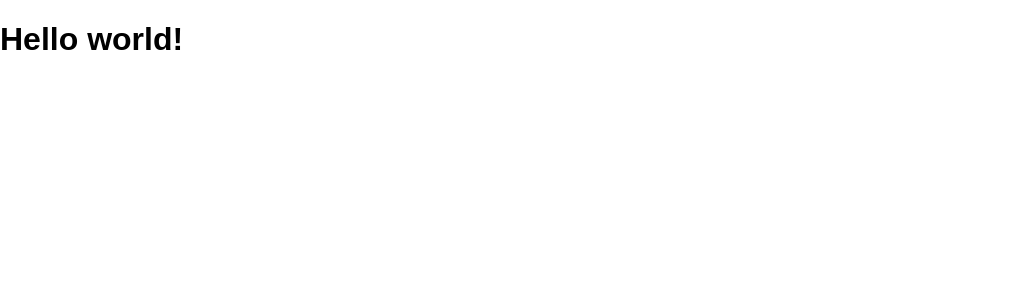
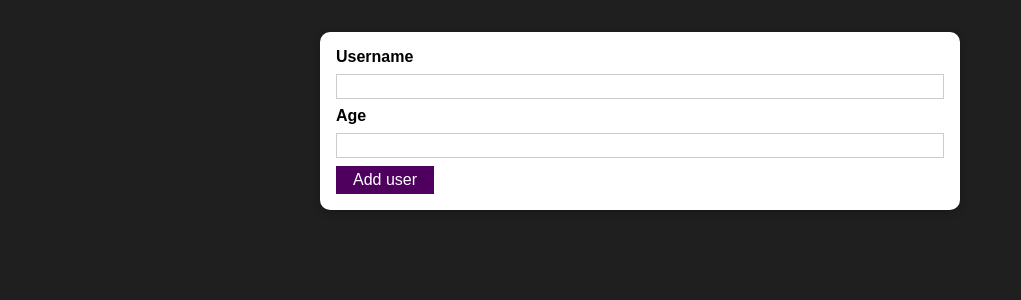
Before and after one commit to becasualle/input-form-react, a React (Create React App) app: page / in a window 1280 px wide. Shown: the top 300 px of the page, without its empty margins (0-1021 px from the left). Built offline with nearby package versions, Linux system fonts and the light colour scheme.

Commit message:
did form and get values

```diff
--- a/src/App.js
+++ b/src/App.js
@@ -1,9 +1,11 @@
+import React from 'react';
+import AddUser from './components/Users/AddUser';
 
 function App() {
 
   return (
     <div className="App">
-      <h1>Hello world!</h1>
+      <AddUser />
     </div>
   );
 }
--- /dev/null
+++ b/src/components/UI/Button.js
@@ -0,0 +1,11 @@
+import styles from './Button.module.css'
+
+const Button = props => {
+    return (
+        <button className={styles.button} type={props.type || 'button'} onClick={props.onClick}>
+            {props.children}
+        </button>
+    );
+}
+
+export default Button;
--- /dev/null
+++ b/src/components/UI/Button.module.css
@@ -0,0 +1,18 @@
+.button {
+    font: inherit;
+    border: 1px solid #4f005f;
+    background: #4f005f;
+    color: white;
+    padding: 0.25rem 1rem;
+    cursor: pointer;
+  }
+
+  .button:hover,
+  .button:active {
+    background: #741188;
+    border-color: #741188;
+  }
+
+  .button:focus {
+    outline: none;
+  }
--- /dev/null
+++ b/src/components/UI/Card.js
@@ -0,0 +1,15 @@
+// import module type css, need to access "styles"
+import styles from './Card.module.css';
+
+const Card = props => {
+    return (
+        // add card class (from object styles select card property)
+        // add local component class using props
+        <div className={`${styles.card} ${props.className}`}>
+            {/* get access to any JSX code that we will pass inside <Card></Card> */}
+            {props.children}
+        </div >
+    );
+}
+
+export default Card;
--- /dev/null
+++ b/src/components/UI/Card.module.css
@@ -0,0 +1,5 @@
+.card {
+    background: white;
+    box-shadow: 0 2px 8px rgba(0,0,0,0.25);
+    border-radius: 10px;
+}
--- /dev/null
+++ b/src/components/Users/AddUser.js
@@ -0,0 +1,45 @@
+import React, { useState } from 'react';
+// add card component for common general styles
+import Card from '../UI/Card';
+// add styles module css for this component
+import styles from './AddUser.module.css';
+
+import Button from '../UI/Button';
+
+const AddUser = props => {
+
+    // create initial states for username and age that user input
+    const [enteredUsername, setEnteredUsername] = useState('');
+    const [enteredAge, setEnteredAge] = useState('');
+
+    // when user click submit keep current username and age
+    const addUserHandler = event => {
+        event.preventDefault();
+        console.log(enteredUsername, enteredAge);
+    }
+
+    // on every letter that user input update enteredUsername and enteredAge
+    const usernameChangeHandler = event => {
+        setEnteredUsername(event.target.value);
+    };
+
+    const ageChangeHandler = event => {
+        setEnteredAge(event.target.value);
+    };
+
+    return (
+        // When set classname in component have to call it in this component using props
+        <Card className={styles.input}>
+            <form onSubmit={addUserHandler}>
+                <label htmlFor="username">Username</label>
+                {/* Add onChange to call function on every letter that user types in */}
+                <input id="username" type="text" onChange={usernameChangeHandler} />
+                <label htmlFor="age">Age</label>
+                <input type="number" id="age" onChange={ageChangeHandler} />
+                <Button type="submit" onClick={addUserHandler}>Add user</Button>
+            </form>
+        </Card>
+    );
+}
+
+export default AddUser;
--- /dev/null
+++ b/src/components/Users/AddUser.module.css
@@ -0,0 +1,26 @@
+.input {
+    margin: 2rem auto;
+    padding: 1rem;
+    width: 90%;
+    max-width: 40rem;
+  }
+
+  .input label {
+    display: block;
+    font-weight: bold;
+    margin-bottom: 0.5rem;
+  }
+
+  .input input {
+    font: inherit;
+    display: block;
+    width: 100%;
+    border: 1px solid #ccc;
+    padding: 0.15rem;
+    margin-bottom: 0.5rem;
+  }
+
+  .input input:focus {
+    outline: none;
+    border-color: #4f005f;
+  }
--- a/src/index.css
+++ b/src/index.css
@@ -4,6 +4,7 @@
 
 html {
   font-family: sans-serif;
+  background: #1f1f1f;
 }
 
 body {
```
